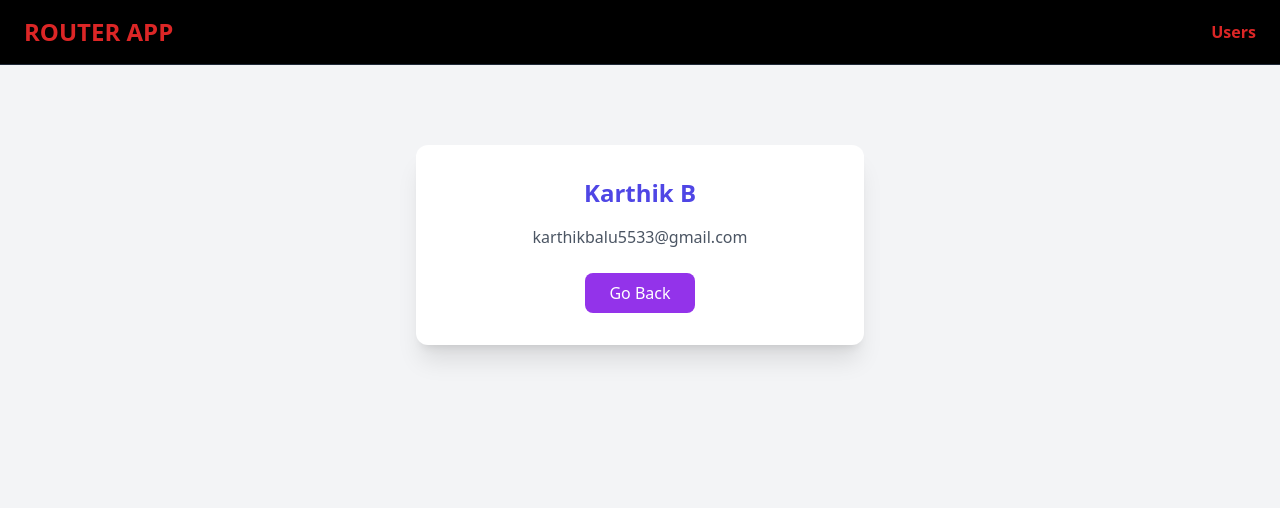
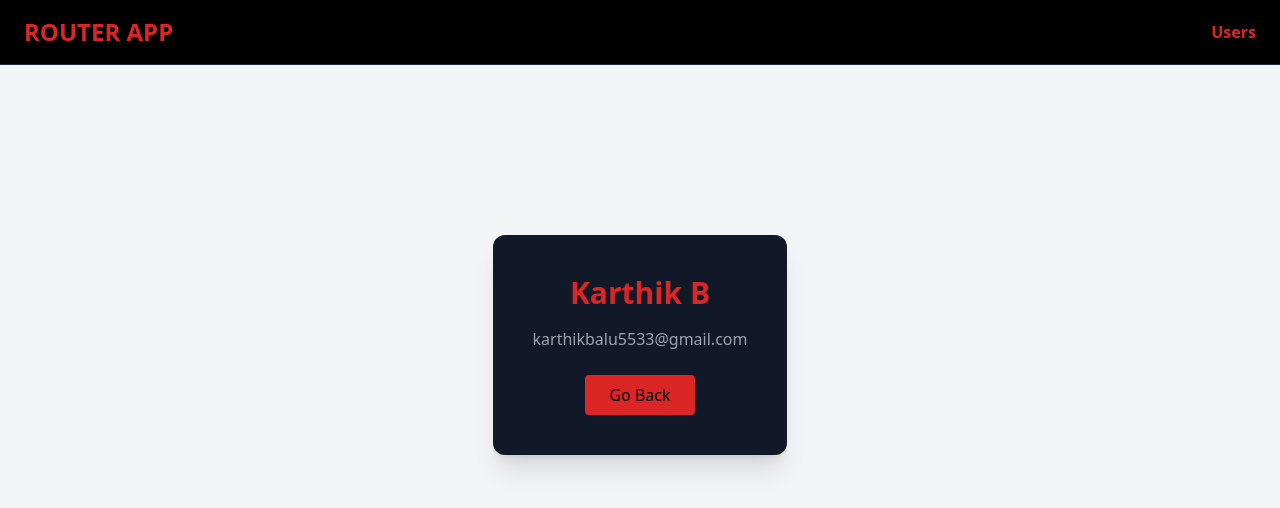
Before and after one commit to Karthik9633/react-router, a React (Vite) app: page /users/1 in a window 1280 px wide. Shown: the top 508 px of the page. Built offline with nearby package versions, Linux system fonts and the light colour scheme.

Commit message:
changed to netflix theme....

```diff
--- a/src/pages/UserDetail.jsx
+++ b/src/pages/UserDetail.jsx
@@ -8,22 +8,24 @@ const UserDetail = () => {
   const user = users.find((u) => u.id === parseInt(id));
 
   if (!user) {
-    return <h2 className="text-center mt-20 text-red-500">User Not Found</h2>;
+    return <h2 className="text-center mt-20 text-red-600">User Not Found</h2>;
   }
 
   return (
-    <div className="max-w-md mx-auto mt-20 bg-white shadow-xl rounded-xl p-8 text-center">
-      <h2 className="text-2xl font-bold text-indigo-600 mb-4">
+    <div className="flex justify-center items-center h-[70vh]">
+      <div className="bg-gray-900 p-10 rounded-xl shadow-xl text-center">
+        <h2 className="text-3xl font-bold mb-4 text-red-600">
           {user.name}
         </h2>
-      <p className="text-gray-600 mb-6">{user.email}</p>
+        <p className="text-gray-400 mb-6">{user.email}</p>
 
         <button
           onClick={() => navigate("/users")}
-        className="bg-purple-600 text-white px-6 py-2 rounded-lg hover:bg-purple-700 transition"
+          className="bg-red-600 px-6 py-2 rounded hover:bg-red-700 transition"
         >
           Go Back
         </button>
+      </div>
     </div>
   );
 };
```
Lines whose indentation alone changed are shown as unchanged.
